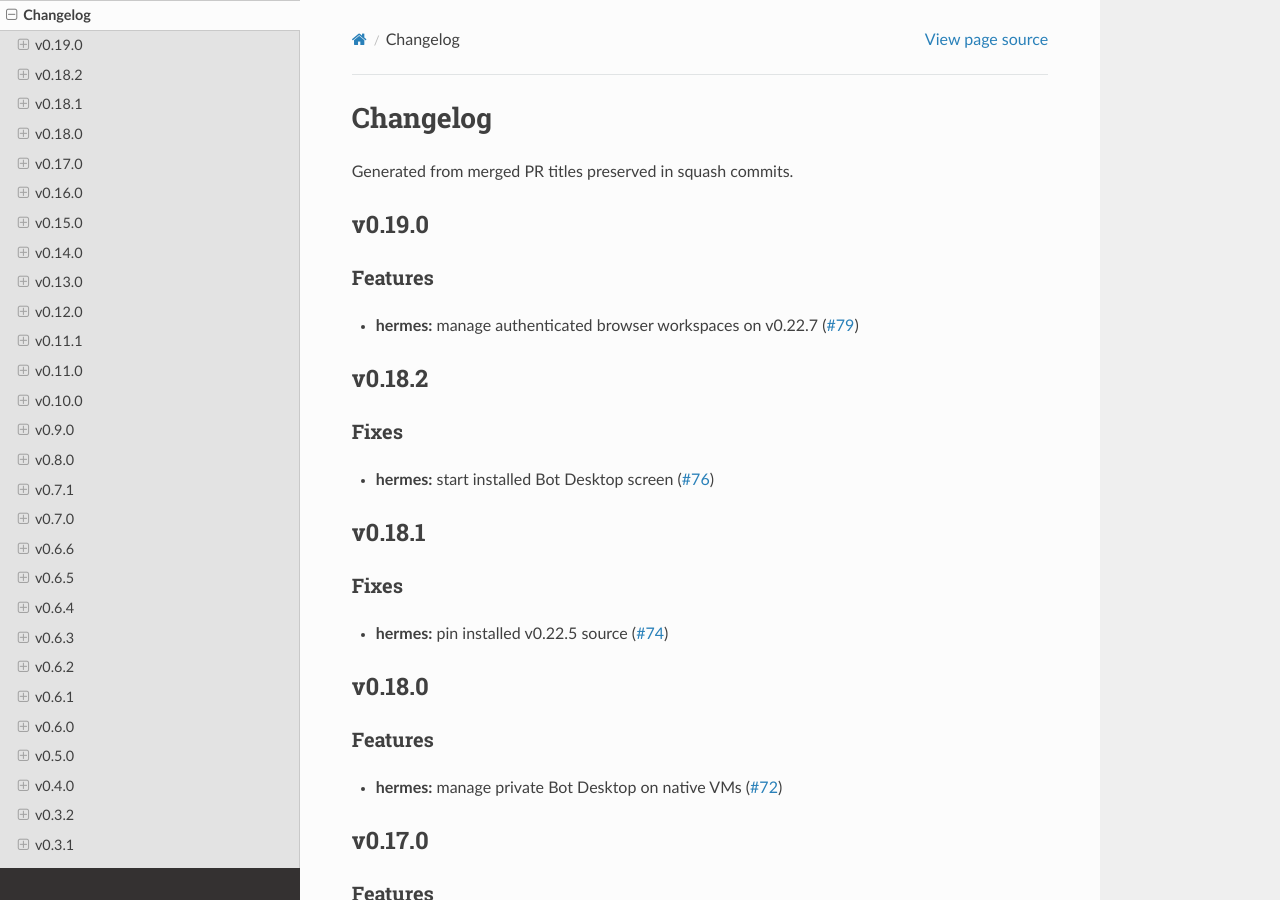
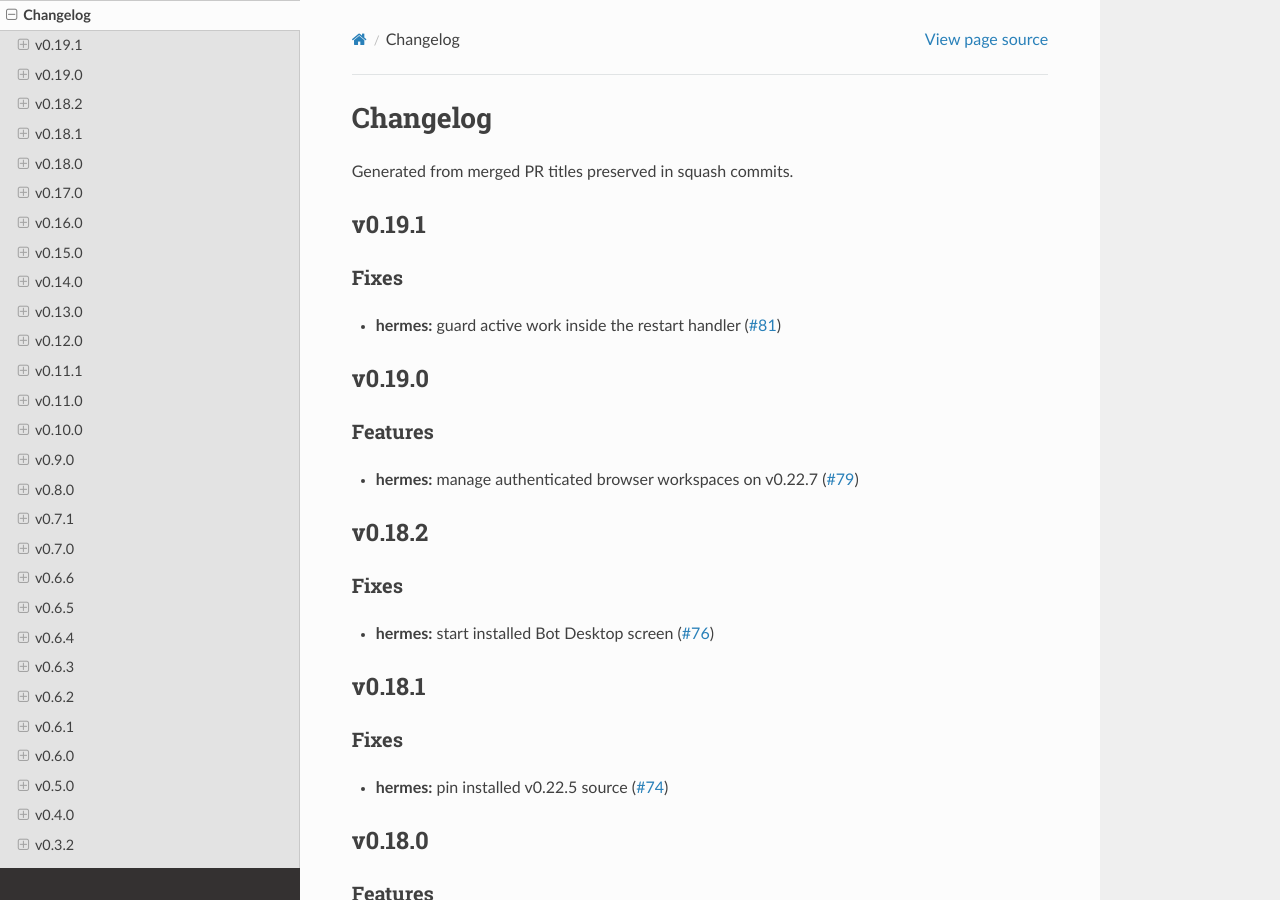
Before and after one commit to CafofoLabs/milkyway, a Sphinx documentation site: the page built from docs/CHANGELOG.md, in a window 1280 px wide and 900 px high. Built offline with Sphinx 7.4.7 and the Read the Docs theme 3.1.0, drawn with Linux system fonts in a browser that asks for light colours; the version number could not be read and is left out.

Commit message:
chore(release): v0.19.1 (#82)

```diff
--- a/docs/CHANGELOG.md
+++ b/docs/CHANGELOG.md
@@ -2,6 +2,10 @@
 
 Generated from merged PR titles preserved in squash commits.
 
+## v0.19.1
+
+### Fixes
+- **hermes:** guard active work inside the restart handler ([#81](https://github.com/CafofoLabs/milkyway/pull/81))
 ## v0.19.0
 
 ### Features
```
Also changed, not shown: 1 other file.
